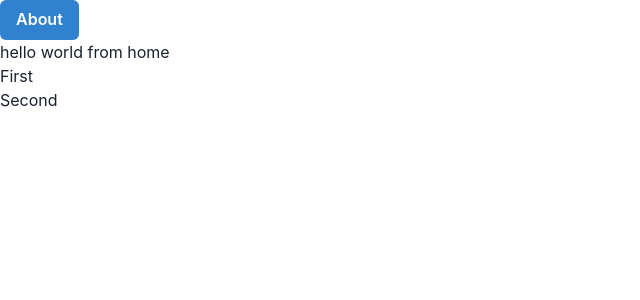
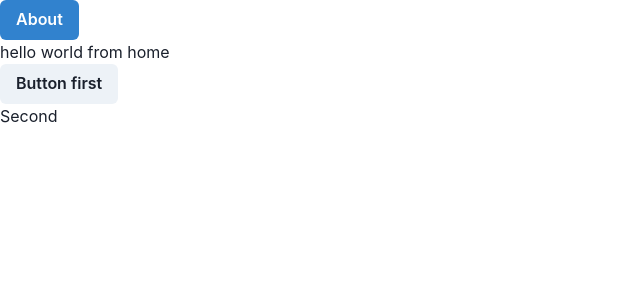
Before and after one commit to alexc957/my-movies-library, a React app: page / in a window 1280 px wide. Shown: the top 300 px of the page, without its empty margins (0-640 px from the left). Built offline with nearby package versions, Linux system fonts and the light colour scheme.

Commit message:
wrapper added to the react testing library

```diff
--- a/src/components/First.tsx
+++ b/src/components/First.tsx
@@ -1,5 +1,10 @@
+import { Button } from "@chakra-ui/react";
 import React from "react";
 
 export default function First() {
-  return <div>First</div>;
+  return (
+    <div>
+      <Button>Button first</Button>
+    </div>
+  );
 }
```
Also changed, not shown: 1 other file (tests, documents, lock files or other folders).
